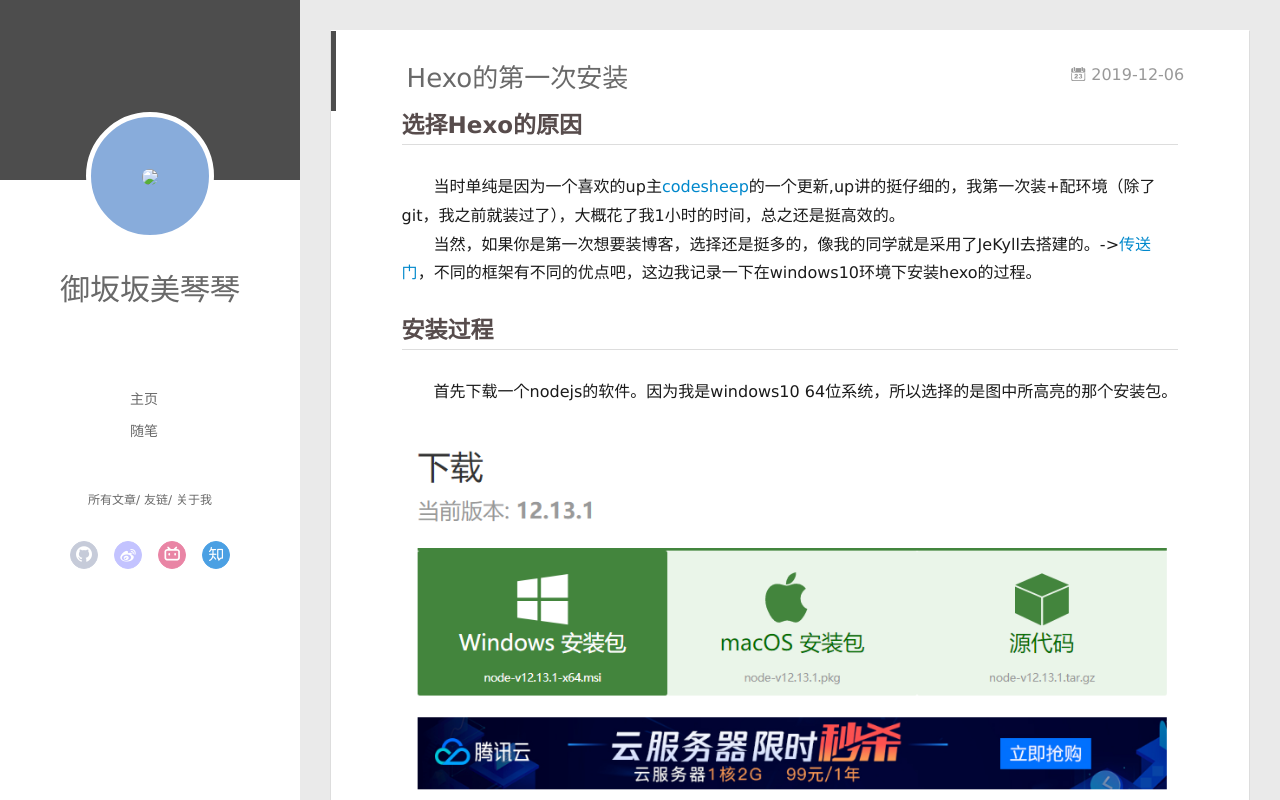
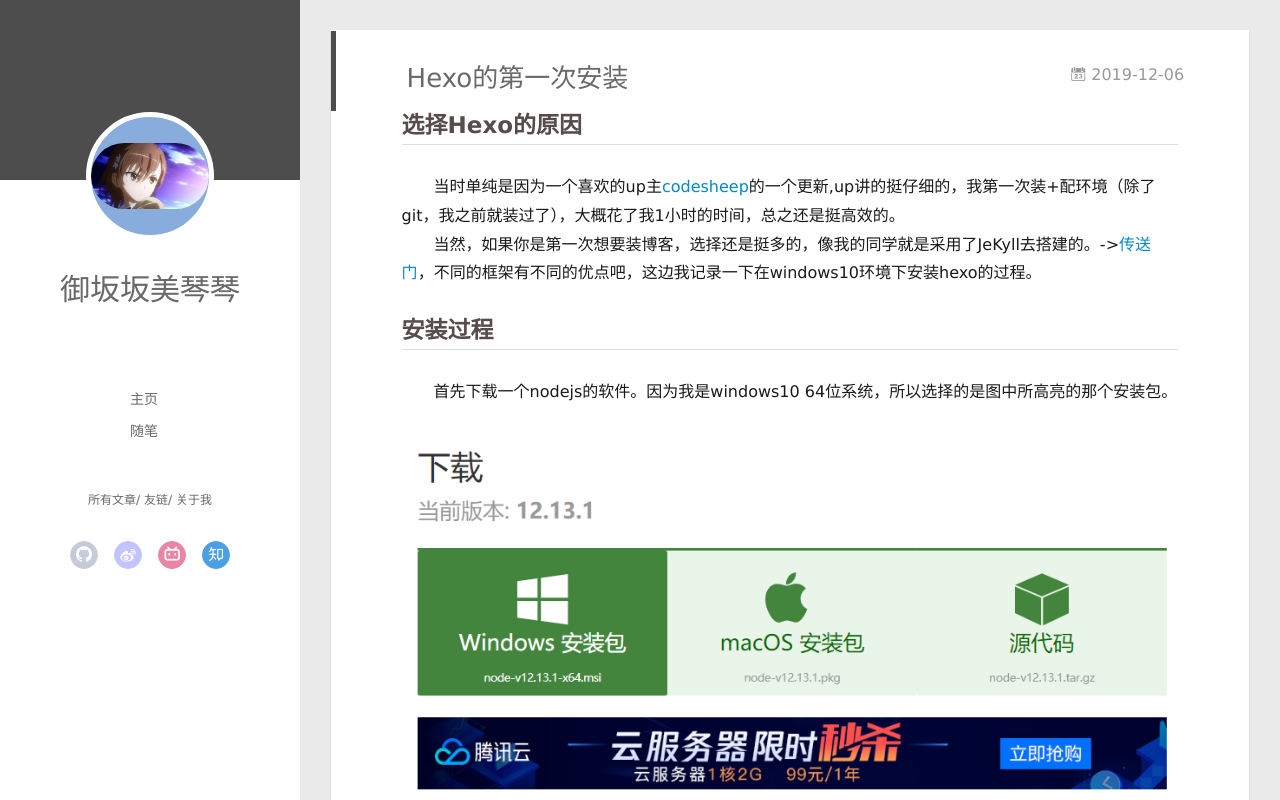
Before and after one commit to Misaka-Mikodo/Misaka-Mikodo.github.io, a plain HTML site: page 2019/12/06/Hexo-install/index.html in a window 1280 px wide. Drawn offline with nearby package versions, Linux system fonts and the light colour scheme; some packages are replaced by stand-ins of ours.

Commit message:
Site updated: 2019-12-07 00:39:44

```diff
--- a/2019/12/06/Hexo-install/index.html
+++ b/2019/12/06/Hexo-install/index.html
@@ -67,7 +67,7 @@
 <div class="intrude-less">
 	<header id="header" class="inner">
 		<a href="/" class="profilepic">
-			<img src="/source/assets/me.jpeg" class="js-avatar">
+			<img src="/assets/me.jpeg" class="js-avatar">
 		</a>
 		<hgroup>
 		  <h1 class="header-author"><a href="/">御坂坂美琴琴</a></h1>
@@ -125,7 +125,7 @@
 	<div class="intrude-less">
 		<header id="header" class="inner">
 			<div class="profilepic">
-				<img src="/source/assets/me.jpeg" class="js-avatar">
+				<img src="/assets/me.jpeg" class="js-avatar">
 			</div>
 			<hgroup>
 			  <h1 class="header-author js-header-author">御坂坂美琴琴</h1>
```
Also changed, not shown: 2019/12/06/hello-world/index.html (+2 -2 lines), archives/2019/12/index.html (+2 -2 lines), archives/2019/index.html (+2 -2 lines), archives/index.html (+2 -2 lines), index.html (+2 -2 lines).
